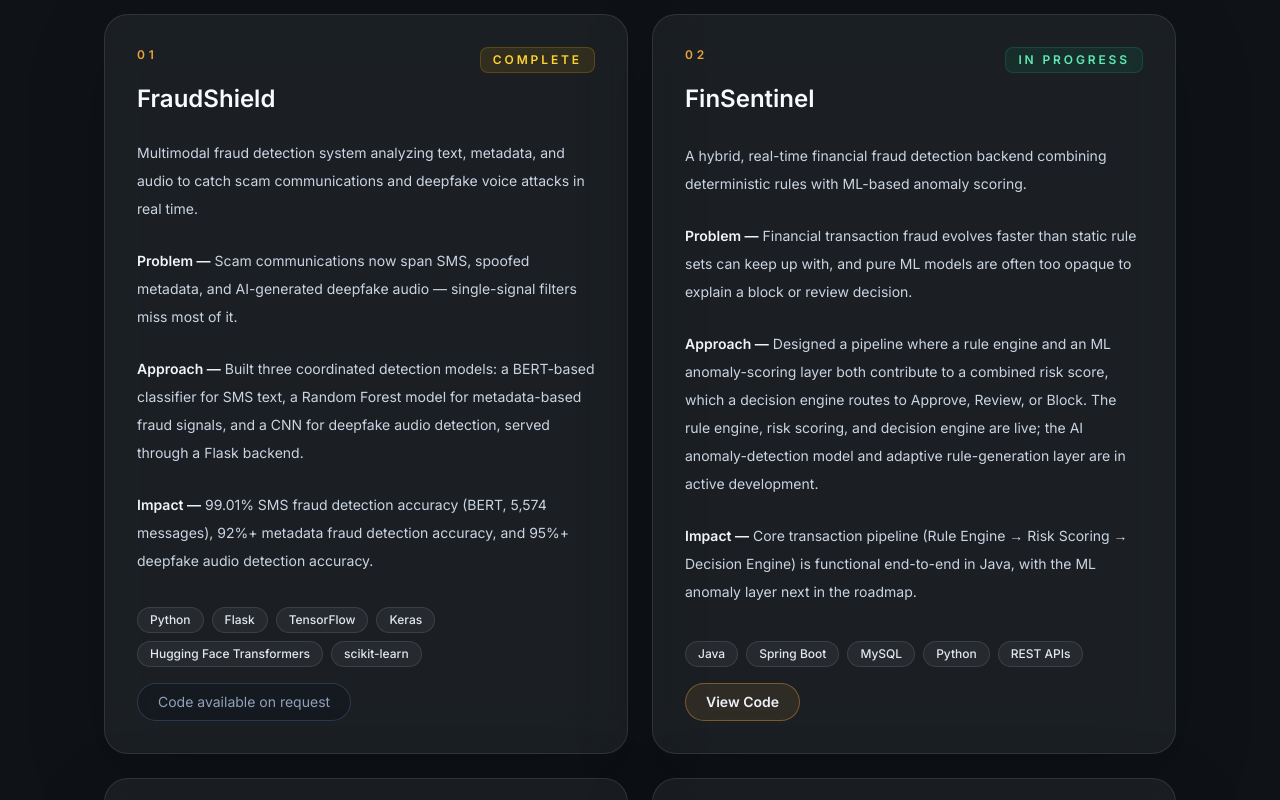
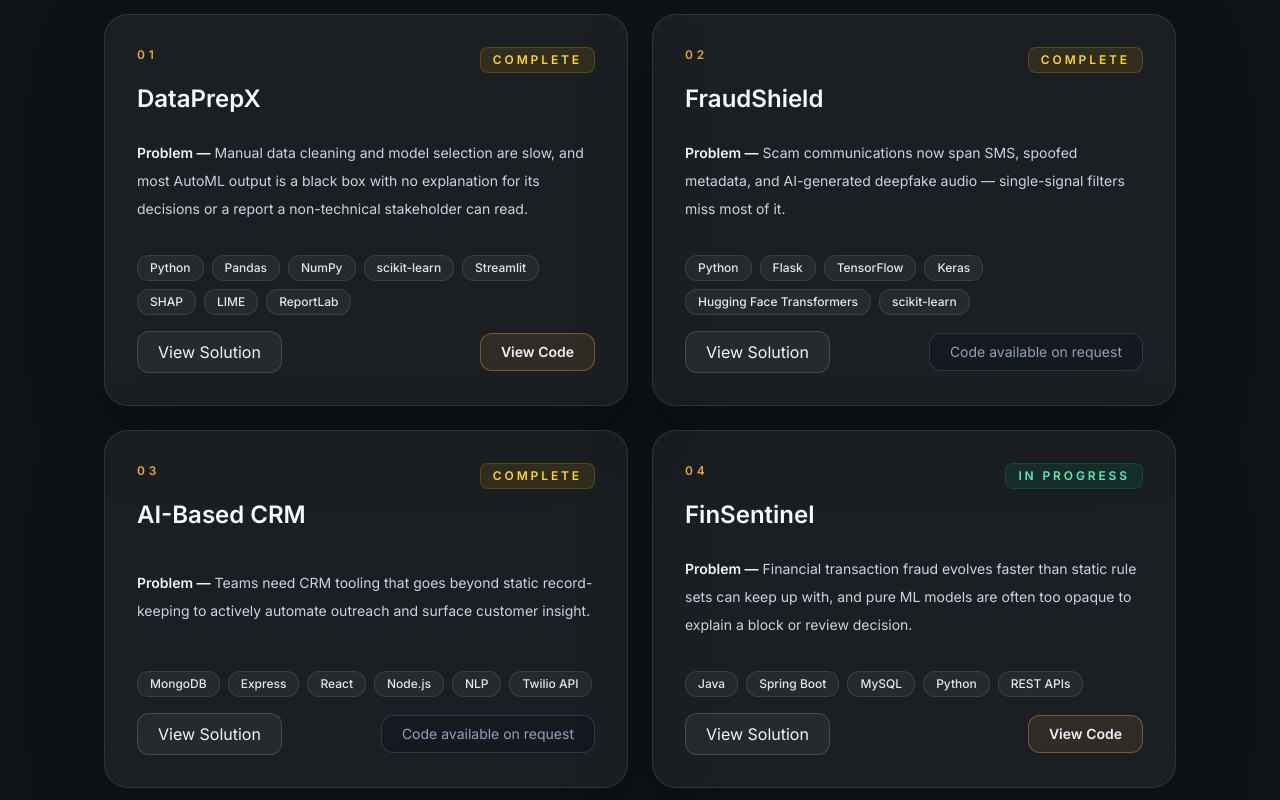
Before and after one commit to Shashank-Daga/Portfolio, a Next.js app: page / in a window 1280 px wide. Shown: the part 1780-2580 px from the top of the page. Built offline with nearby package versions, Linux system fonts and the light colour scheme.

Commit message:
Project Section update

```diff
--- a/src/components/layout/Navbar.tsx
+++ b/src/components/layout/Navbar.tsx
@@ -48,12 +48,12 @@
   }, []);
 
   return (
-    <header id="site-header" className="sticky top-0 z-40 w-full bg-[#0B0E12]/90 backdrop-blur-xl">
+    <header id="site-header" className="sticky top-0 z-40 w-full bg-[#0B0E12] backdrop-blur-xl">
 
       <Container className="flex items-center justify-between gap-6 py-4">
 
         <a href="#hero" className="inline-flex items-center gap-3" aria-label="Go to top">
-          <div className="flex h-11 w-11 items-center justify-center rounded-lg bg-[#E8A33D] text-sm font-black tracking-[0.08em] text-[#050708]">
+          <div className="flex h-[38px] w-[38px] items-center justify-center rounded-lg bg-[#E8A33D] text-sm font-black tracking-[0.08em] text-[#050708]">
             SD
           </div>
           <div className="flex flex-col">
--- a/src/components/sections/Project.tsx
+++ b/src/components/sections/Project.tsx
@@ -1,12 +1,37 @@
+"use client";
+
+import { Suspense } from "react";
+import { useRouter, usePathname, useSearchParams } from "next/navigation";
 import { Container } from "@/components/ui/Container";
 import { Project as ProjectType, projects } from "@/lib/project-data";
+import { ProjectModal } from "./ProjectModal";
 
-const statusStyles: Record<ProjectType["status"], string> = {
+export const statusStyles: Record<ProjectType["status"], string> = {
   "in-progress": "border-emerald-500/20 bg-emerald-500/10 text-emerald-300",
   "complete": "border-amber-400/20 bg-amber-400/10 text-amber-300",
 };
 
-export default function Project() {
+function ProjectGrid() {
+  const router = useRouter();
+  const pathname = usePathname();
+  const searchParams = useSearchParams();
+
+  const activeSlug = searchParams.get("project");
+  const activeProject = projects.find((p) => p.slug === activeSlug) ?? null;
+
+  const openProject = (slug: string) => {
+    const params = new URLSearchParams(searchParams.toString());
+    params.set("project", slug);
+    router.push(`${pathname}?${params.toString()}#projects`, { scroll: false });
+  };
+
+  const closeProject = () => {
+    const params = new URLSearchParams(searchParams.toString());
+    params.delete("project");
+    const query = params.toString();
+    router.push(`${pathname}${query ? `?${query}` : ""}#projects`, { scroll: false });
+  };
+
   return (
     <section id="projects" className="px-6 py-24 sm:px-8 lg:px-10 bg-[#0F1318]">
       <Container className="grid gap-16">
@@ -43,16 +68,12 @@
               </div>
 
               <div className="mt-6 space-y-6 text-sm leading-7 text-slate-300">
-                <p>{project.summary}</p>
                 <div>
                   <span className="font-semibold text-slate-100">Problem —</span> {project.problem}
                 </div>
-                <div>
-                  <span className="font-semibold text-slate-100">Approach —</span> {project.approach}
-                </div>
-                <div>
+                {/* <div>
                   <span className="font-semibold text-slate-100">Impact —</span> {project.impact}
-                </div>
+                </div> */}
               </div>
 
               <div className="mt-8 flex flex-col gap-4">
@@ -60,25 +81,32 @@
                   {project.stack.map((tag) => (
                     <span
                       key={tag}
-                      className="rounded-full border border-white/10 bg-white/5 px-3 py-1 text-xs font-medium text-slate-200"
+                      className="rounded-[12px] border border-white/10 bg-white/5 px-3 py-1 text-xs font-medium text-slate-200"
                     >
                       {tag}
                     </span>
                   ))}
                 </div>
 
-                <div>
+                <div className="flex items-center justify-between gap-3">
+                  <button
+                    onClick={() => openProject(project.slug)}
+                    className="inline-flex items-center justify-center rounded-[12px] border border-white/15 bg-white/5 px-5 py-2 text-sm font-semibold text-slate-100 transition hover:border-[#E8A33D]/40 hover:text-[#E8A33D]"
+                  >
+                    View Solution
+                  </button>
+
                   {project.githubUrl ? (
                     <a
                       href={project.githubUrl}
                       target="_blank"
                       rel="noreferrer"
-                      className="inline-flex items-center justify-center rounded-full border border-[#E8A33D]/40 bg-[#E8A33D]/10 px-5 py-2 text-sm font-semibold text-[#E8A33D] transition hover:bg-[#E8A33D]/15"
+                      className="inline-flex items-center justify-center rounded-[12px] border border-[#E8A33D]/40 bg-[#E8A33D]/10 px-5 py-2 text-sm font-semibold text-[#E8A33D] transition hover:bg-[#E8A33D]/15"
                     >
                       View Code
                     </a>
                   ) : (
-                    <span className="inline-flex items-center justify-center rounded-full border border-slate-700/80 bg-slate-950/20 px-5 py-2 text-sm text-slate-400">
+                    <span className="inline-flex items-center justify-center rounded-[12px] border border-slate-700/80 bg-slate-950/20 px-5 py-2 text-sm text-slate-400">
                       Code available on request
                     </span>
                   )}
@@ -88,6 +116,17 @@
           ))}
         </div>
       </Container>
+
+      <ProjectModal project={activeProject} onClose={closeProject} />
     </section>
   );
 }
+
+export default function Project() {
+  // useSearchParams requires a Suspense boundary in the App Router
+  return (
+    <Suspense fallback={null}>
+      <ProjectGrid />
+    </Suspense>
+  );
+}
--- /dev/null
+++ b/src/components/sections/ProjectModal.tsx
@@ -0,0 +1,96 @@
+"use client";
+
+import { Modal } from "@/components/ui/Modal";
+import { Project as ProjectType } from "@/lib/project-data";
+import { statusStyles } from "./Project";
+
+interface ProjectModalProps {
+  project: ProjectType | null;
+  onClose: () => void;
+}
+
+export function ProjectModal({ project, onClose }: ProjectModalProps) {
+  return (
+    <Modal isOpen={!!project} onClose={onClose}>
+      {project && (
+        <div className="flex flex-col gap-6">
+          <div className="flex items-start justify-between gap-4">
+            <div>
+              <span
+                className={`inline-block rounded-lg border px-3 py-1 text-xs font-semibold uppercase tracking-[0.24em] ${statusStyles[project.status]}`}
+              >
+                {project.statusLabel}
+              </span>
+              <h3 className="mt-4 text-3xl font-semibold text-[#F8FAFC]">
+                {project.title}
+              </h3>
+            </div>
+            <button
+              onClick={onClose}
+              aria-label="Close"
+              className="shrink-0 rounded-full border border-white/10 bg-white/5 p-2 text-slate-300 transition hover:border-[#E8A33D]/40 hover:text-[#E8A33D]"
+            >
+              <svg width="18" height="18" viewBox="0 0 24 24" fill="none" stroke="currentColor" strokeWidth="2">
+                <line x1="18" y1="6" x2="6" y2="18" />
+                <line x1="6" y1="6" x2="18" y2="18" />
+              </svg>
+            </button>
+          </div>
+
+          <p className="text-base leading-7 text-slate-300">{project.summary}</p>
+
+          <div className="space-y-5 text-sm leading-7 text-slate-300">
+            <div>
+              <span className="font-semibold text-slate-100">Problem — </span>
+              {project.problem}
+            </div>
+            <div>
+              <span className="font-semibold text-slate-100">Approach — </span>
+              {project.approach}
+            </div>
+            <div>
+              <span className="font-semibold text-slate-100">Impact — </span>
+              {project.impact}
+            </div>
+          </div>
+
+          {project.images && project.images.length > 0 && (
+            <div className="grid gap-3 sm:grid-cols-2">
+              {project.images.map((src) => (
+                // eslint-disable-next-line @next/next/no-img-element
+                <img
+                  key={src}
+                  src={src}
+                  alt={`${project.title} screenshot`}
+                  className="rounded-xl border border-white/10 object-cover"
+                />
+              ))}
+            </div>
+          )}
+
+          <div className="flex flex-wrap gap-2">
+            {project.stack.map((tag) => (
+              <span
+                key={tag}
+                className="rounded-full border border-white/10 bg-white/5 px-3 py-1 text-xs font-medium text-slate-200"
+              >
+                {tag}
+              </span>
+            ))}
+          </div>
+
+          {project.githubUrl && (
+            <a
+              href={project.githubUrl}
+              target="_blank"
+              rel="noreferrer"
+              className="inline-flex w-fit items-center justify-center rounded-full border border-[#E8A33D]/40 bg-[#E8A33D]/10 px-5 py-2 text-sm font-semibold text-[#E8A33D] transition hover:bg-[#E8A33D]/15"
+            >
+              View Code
+            </a>
+          )}
+        </div>
+      )}
+    </Modal>
+  );
+}
--- /dev/null
+++ b/src/components/ui/Modal.tsx
@@ -0,0 +1,56 @@
+"use client";
+
+import { ReactNode, useEffect, useState } from "react";
+import { createPortal } from "react-dom";
+
+interface ModalProps {
+  isOpen: boolean;
+  onClose: () => void;
+  children: ReactNode;
+}
+
+export function Modal({ isOpen, onClose, children }: ModalProps) {
+  const [mounted, setMounted] = useState(false);
+
+  // Avoid SSR/portal mismatch — document.body only exists client-side
+  useEffect(() => {
+    setMounted(true);
+  }, []);
+
+  useEffect(() => {
+    if (!isOpen) return;
+
+    const onKeyDown = (e: KeyboardEvent) => {
+      if (e.key === "Escape") onClose();
+    };
+
+    document.addEventListener("keydown", onKeyDown);
+    const previousOverflow = document.body.style.overflow;
+    document.body.style.overflow = "hidden";
+
+    return () => {
+      document.removeEventListener("keydown", onKeyDown);
+      document.body.style.overflow = previousOverflow;
+    };
+  }, [isOpen, onClose]);
+
+  if (!mounted || !isOpen) return null;
+
+  return createPortal(
+    <div
+      className="fixed inset-0 z-50 flex items-center justify-center p-4 sm:p-6"
+      role="dialog"
+      aria-modal="true"
+    >
+      <div
+        className="absolute inset-0 bg-black/70 backdrop-blur-sm"
+        onClick={onClose}
+        aria-hidden="true"
+      />
+      <div className="relative z-10 max-h-[85vh] w-full max-w-2xl overflow-y-auto rounded-[24px] border border-white/10 bg-[#0F1318] p-8 shadow-[0_25px_80px_rgba(0,0,0,0.4)] sm:p-10">
+        {children}
+      </div>
+    </div>,
+    document.body
+  );
+}
--- a/src/lib/project-data.ts
+++ b/src/lib/project-data.ts
@@ -11,48 +11,10 @@
   impact: string;
   stack: string[];
   githubUrl?: string; // omitted -> "Code available on request"
+  images?: string[]; // omitted -> no screenshots section in modal
 }
 
 export const projects: Project[] = [
-  {
-    slug: "fraudshield",
-    title: "FraudShield",
-    status: "complete",
-    statusLabel: "Complete",
-    summary:
-      "Multimodal fraud detection system analyzing text, metadata, and audio to catch scam communications and deepfake voice attacks in real time.",
-    problem:
-      "Scam communications now span SMS, spoofed metadata, and AI-generated deepfake audio — single-signal filters miss most of it.",
-    approach:
-      "Built three coordinated detection models: a BERT-based classifier for SMS text, a Random Forest model for metadata-based fraud signals, and a CNN for deepfake audio detection, served through a Flask backend.",
-    impact:
-      "99.01% SMS fraud detection accuracy (BERT, 5,574 messages), 92%+ metadata fraud detection accuracy, and 95%+ deepfake audio detection accuracy.",
-    stack: [
-      "Python",
-      "Flask",
-      "TensorFlow",
-      "Keras",
-      "Hugging Face Transformers",
-      "scikit-learn",
-    ],
-    // githubUrl intentionally omitted — link pending
-  },
-  {
-    slug: "Finsentinel",
-    title: "FinSentinel",
-    status: "in-progress",
-    statusLabel: "In Progress",
-    summary:
-      "A hybrid, real-time financial fraud detection backend combining deterministic rules with ML-based anomaly scoring.",
-    problem:
-      "Financial transaction fraud evolves faster than static rule sets can keep up with, and pure ML models are often too opaque to explain a block or review decision.",
-    approach:
-      "Designed a pipeline where a rule engine and an ML anomaly-scoring layer both contribute to a combined risk score, which a decision engine routes to Approve, Review, or Block. The rule engine, risk scoring, and decision engine are live; the AI anomaly-detection model and adaptive rule-generation layer are in active development.",
-    impact:
-      "Core transaction pipeline (Rule Engine → Risk Scoring → Decision Engine) is functional end-to-end in Java, with the ML anomaly layer next in the roadmap.",
-    stack: ["Java", "Spring Boot", "MySQL", "Python", "REST APIs"],
-    githubUrl: "https://github.com/Shashank-Daga/FinSentinel",
-  },
   {
     slug: "dataprepx",
     title: "DataPrepX",
@@ -79,6 +41,29 @@
     githubUrl: "https://github.com/Shashank-Daga/DataPerpX",
   },
   {
+    slug: "fraudshield",
+    title: "FraudShield",
+    status: "complete",
+    statusLabel: "Complete",
+    summary:
+      "Multimodal fraud detection system analyzing text, metadata, and audio to catch scam communications and deepfake voice attacks in real time.",
+    problem:
+      "Scam communications now span SMS, spoofed metadata, and AI-generated deepfake audio — single-signal filters miss most of it.",
+    approach:
+      "Built three coordinated detection models: a BERT-based classifier for SMS text, a Random Forest model for metadata-based fraud signals, and a CNN for deepfake audio detection, served through a Flask backend.",
+    impact:
+      "99.01% SMS fraud detection accuracy (BERT, 5,574 messages), 92%+ metadata fraud detection accuracy, and 95%+ deepfake audio detection accuracy.",
+    stack: [
+      "Python",
+      "Flask",
+      "TensorFlow",
+      "Keras",
+      "Hugging Face Transformers",
+      "scikit-learn",
+    ],
+    // githubUrl intentionally omitted — link pending
+  },
+  {
     slug: "ai-crm",
     title: "AI-Based CRM",
     status: "complete",
@@ -94,4 +79,20 @@
     stack: ["MongoDB", "Express", "React", "Node.js", "NLP", "Twilio API"],
     // githubUrl intentionally omitted — link pending
   },
+  {
+    slug: "Finsentinel",
+    title: "FinSentinel",
+    status: "in-progress",
+    statusLabel: "In Progress",
+    summary:
+      "A hybrid, real-time financial fraud detection backend combining deterministic rules with ML-based anomaly scoring.",
+    problem:
+      "Financial transaction fraud evolves faster than static rule sets can keep up with, and pure ML models are often too opaque to explain a block or review decision.",
+    approach:
+      "Designed a pipeline where a rule engine and an ML anomaly-scoring layer both contribute to a combined risk score, which a decision engine routes to Approve, Review, or Block. The rule engine, risk scoring, and decision engine are live; the AI anomaly-detection model and adaptive rule-generation layer are in active development.",
+    impact:
+      "Core transaction pipeline (Rule Engine → Risk Scoring → Decision Engine) is functional end-to-end in Java, with the ML anomaly layer next in the roadmap.",
+    stack: ["Java", "Spring Boot", "MySQL", "Python", "REST APIs"],
+    githubUrl: "https://github.com/Shashank-Daga/FinSentinel",
+  },
 ];
```
